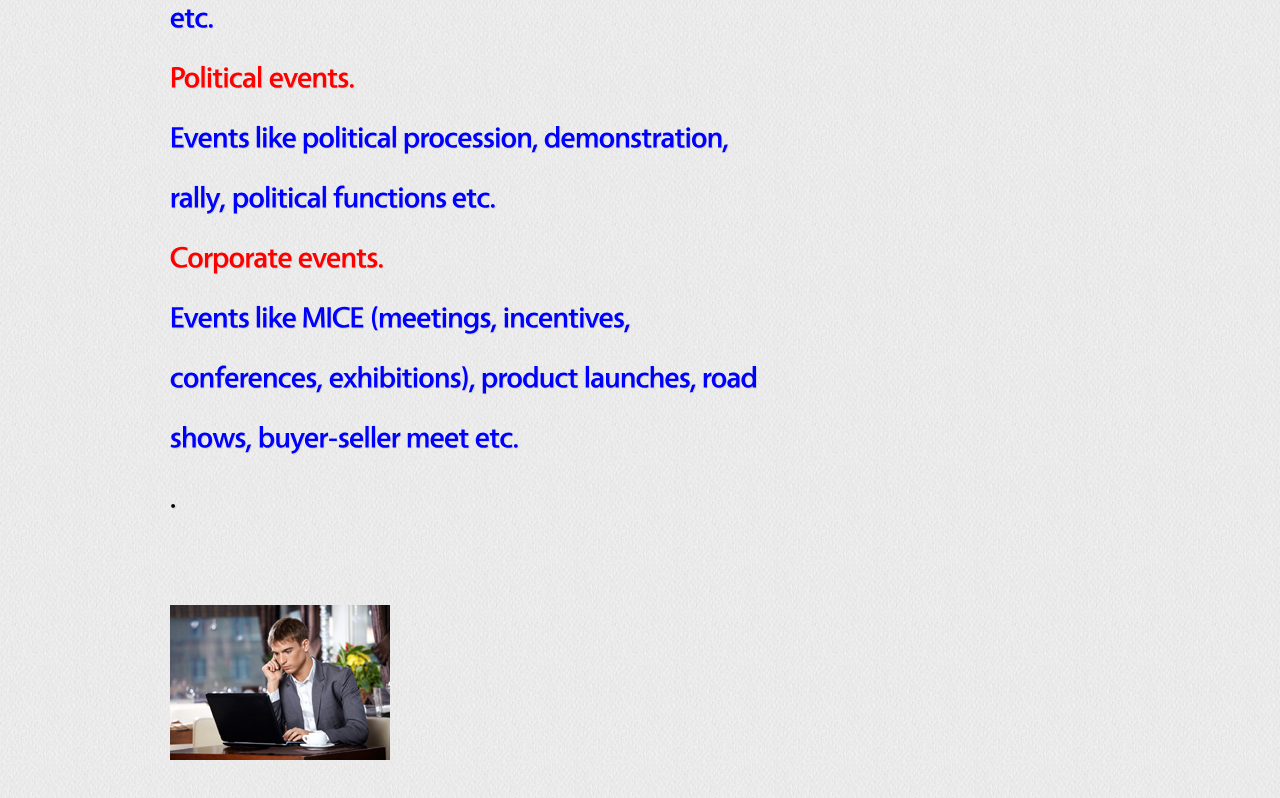
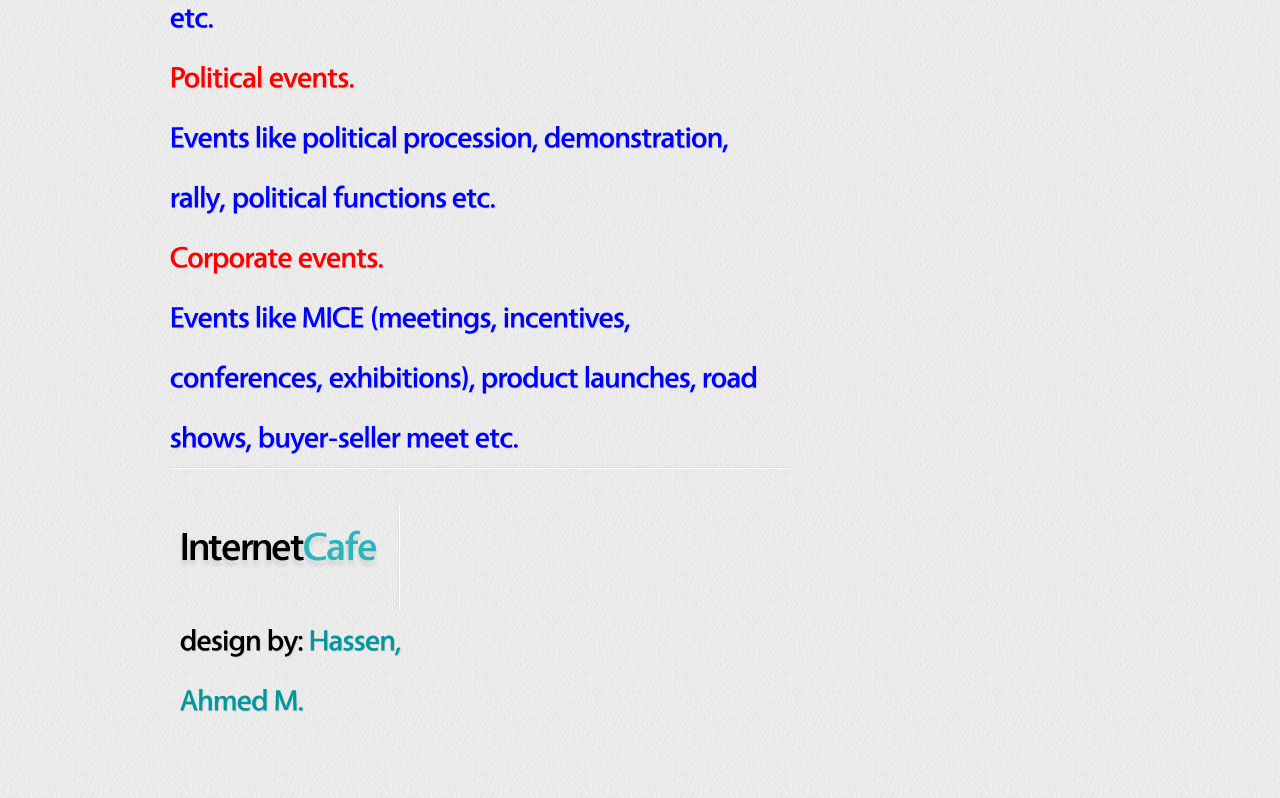
Before and after one commit to AsongJhonaNathan/LifeInternetCafe, a plain HTML site: page eventscooode1.html in a window 1280 px wide. Shown: the part 1318-2116 px from the top of the page. Drawn offline with Linux system fonts and the light colour scheme.

Commit message:
Update eventscooode1.html

```diff
--- a/eventscooode1.html
+++ b/eventscooode1.html
@@ -69,35 +69,20 @@
                                  <h3><font size="3" font color="red">Corporate events.<h3/>
 
                                   <h3><font size="3" font color="blue">Events like MICE (meetings, incentives, conferences, exhibitions), product launches, road shows, buyer-seller meet etc.<h3/>
-
-
-
-
-
-
-
-
-
-
-
-
-
-
-
-
-
-
-
-
-
-
-
-
-
-
-
- .</p>
-          <div class="wrapper p2">
-            <figure class="img-indent"><img src="images/page2-img1.jpg" alt=""></figure>
-            <div class="extra-wrap">
-              <ul class="list-1">
+<footer>
+  <div class="main">
+    <div class="container_12">
+      <div class="wrapper">
+        <div class="grid_3">
+          <div class="spacer-1"> <a href="index.html"><img src="images/footer-logo.png" alt=""></a> </div>
+        </div>
+        </div>
+        <div class="grid_4">
+          <p>design by: <a href="ahmed14hassen@gmail.com">Hassen, Ahmed M.</a>
+      </div>
+    </div>
+  </div>
+</footer>
+<script>Cufon.now();</script>
+</body>
+</html>
```
